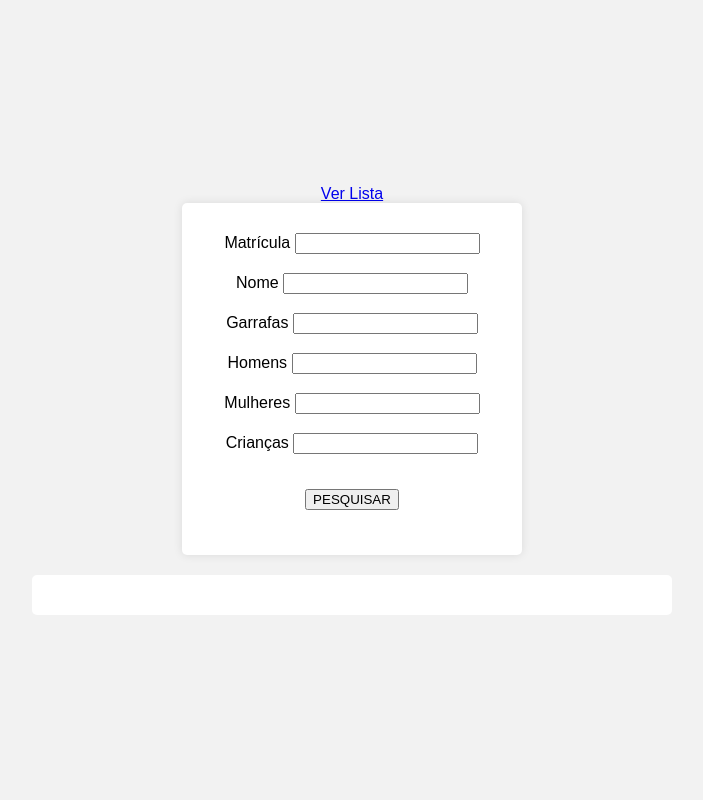
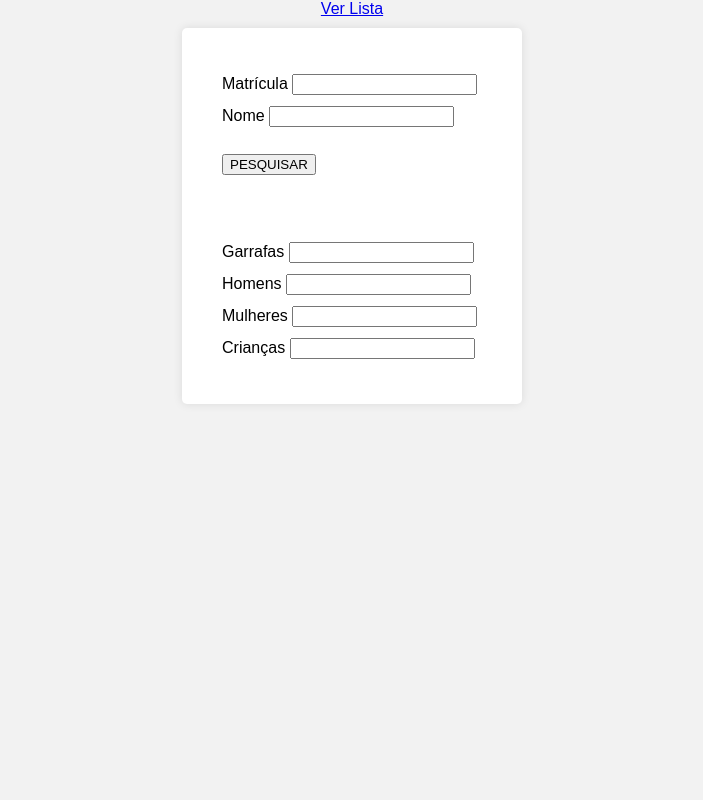
Before and after one commit to fernandopereira3/novela, a Flask app: page /lista in a window 1280 px wide. Shown: the whole page, without its empty margins (288-991 px from the left). Run offline with Flask 3, Linux system fonts and the light colour scheme; some libraries are stand-ins or nearby versions.

Commit message:
melhoria css e pesquisa

```diff
--- a/main.py
+++ b/main.py
@@ -38,10 +38,9 @@ def pesquisa_matricula():
 
     if form.validate_on_submit():
         matricula = form.matricula.data.strip()
-        # matri_norm = re.sub(r'[\.\-]', '', matricula).strip()
         nome = form.nome.data.strip()
         query = {}
-        # re.compile(f".*{txt_d_pesquisa}.*", re.IGNORECASE)
+
         if matricula:
             query['matricula'] = re.compile(f".*{matricula}.*", re.IGNORECASE)
         if nome:
@@ -53,7 +52,6 @@ def pesquisa_matricula():
             resultado['_id'] = str(resultado['_id'])
 
     return render_template('pesquisa.html', form=form, sentenciados=resultados)
-
 
 
 @app.route('/adicionar/<matricula>', methods=['POST'])
--- a/static/styles.css
+++ b/static/styles.css
@@ -6,38 +6,53 @@ body {
    display: flex;
    flex-direction: column;
    align-items: center;
-   justify-content: center;
    min-height: 100vh;
 }
 
-.form-container {
+.container {
+   display: flex;
+   flex-direction: column;
+   align-items: center;
+   width: 100%;
+   max-width: 640px;
+   margin: 20px;
+}
+
+.forms-container {
    display: flex;
    flex-direction: row;
    justify-content: center;
    width: 100%;
-   max-width: 640px;
-   margin: 0 20px;
+   margin: 0 10px; /* Espaçamento lateral para centralizar */
 }
 
-/* Forms side by side */
+
 .forms {
    width: 300px;
    padding: 20px;
    background-color: #fff;
    border-radius: 5px;
    box-shadow: 0 0 10px rgba(0, 0, 0, 0.1);
-   text-align: center;
    line-height: 2.5;
-   margin: 0 10px;
+   margin: 10px; /* Espaçamento para separar os formulários */
 }
-/* Result below forms */
+#pesquisa-form{
+   text-align: left;
+   padding: 20px;
+   line-height: 2;
+}
+#valores-form{
+   text-align: left;
+   padding: 20px;
+   line-height: 2;
+}
+
 .Resultado {
    display: block;
-   width: 600px;
+   width: 100%; /* Largura igual ao container */
    background-color: #fff;
-   margin: 20px auto 0;
+   margin-top: 20px; /* Espaçamento superior */
    border-radius: 5px;
    text-align: left;
    line-height: 2.5;
-   padding: 20px;
 }
--- a/templates/pesquisa.html
+++ b/templates/pesquisa.html
@@ -13,6 +13,7 @@
         {{ form.csrf_token }}
         {{ form.matricula.label }} {{ form.matricula() }}
         {{ form.nome.label }} {{ form.nome() }}
+        <p>{{ form.pesquisar() }}</p>
     </form>
     <form action="POST" id="valores-form">
         {{ form.garrafas.label }} {{ form.garrafas() }}
@@ -20,7 +21,7 @@
         {{ form.mulheres.label }} {{ form.mulheres() }}
         {{ form.criancas.label }} {{ form.criancas() }}
     </form>
-    <p>{{ form.pesquisar() }}</p>
+
     </div>
 
     <!-- Display search results -->
```
